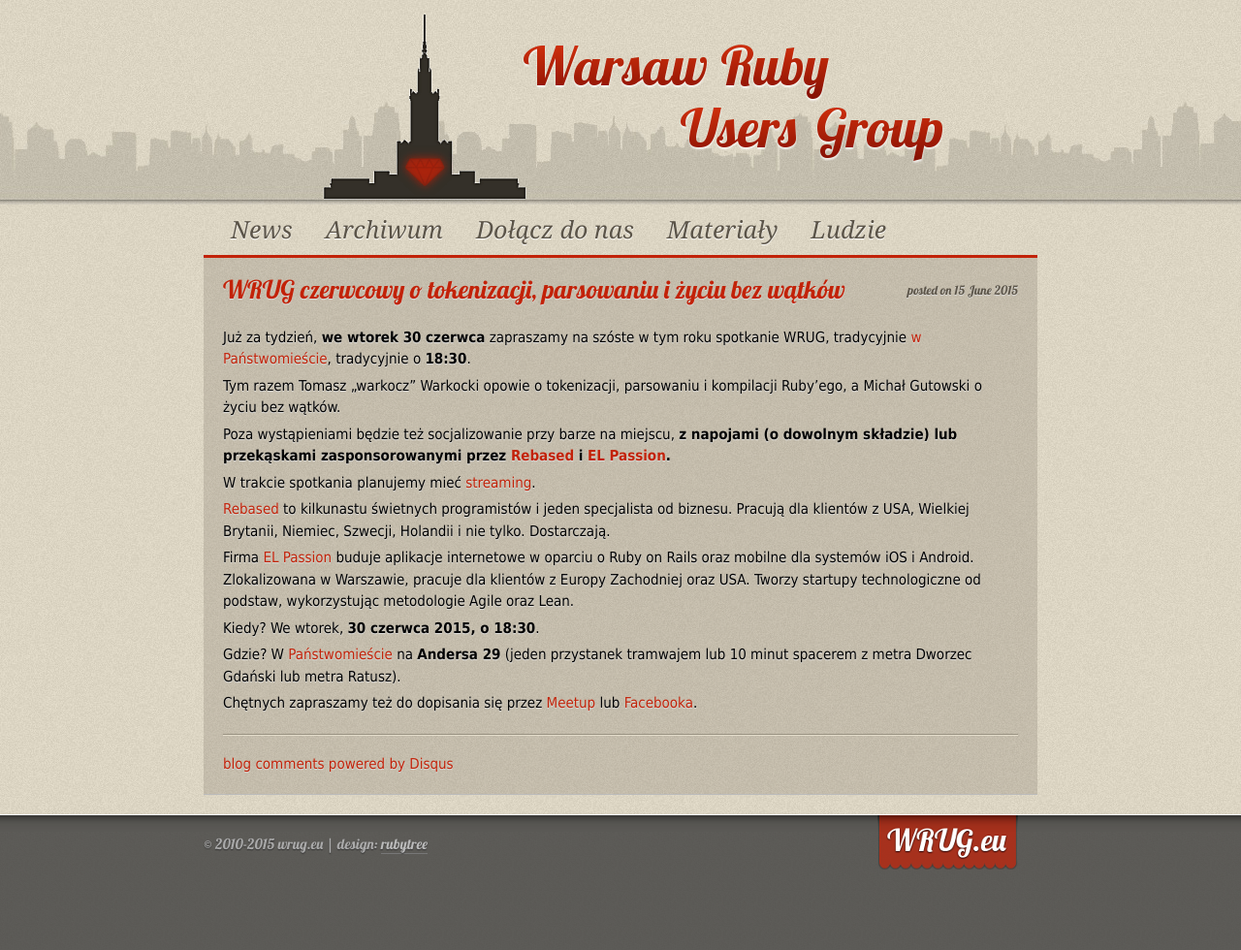
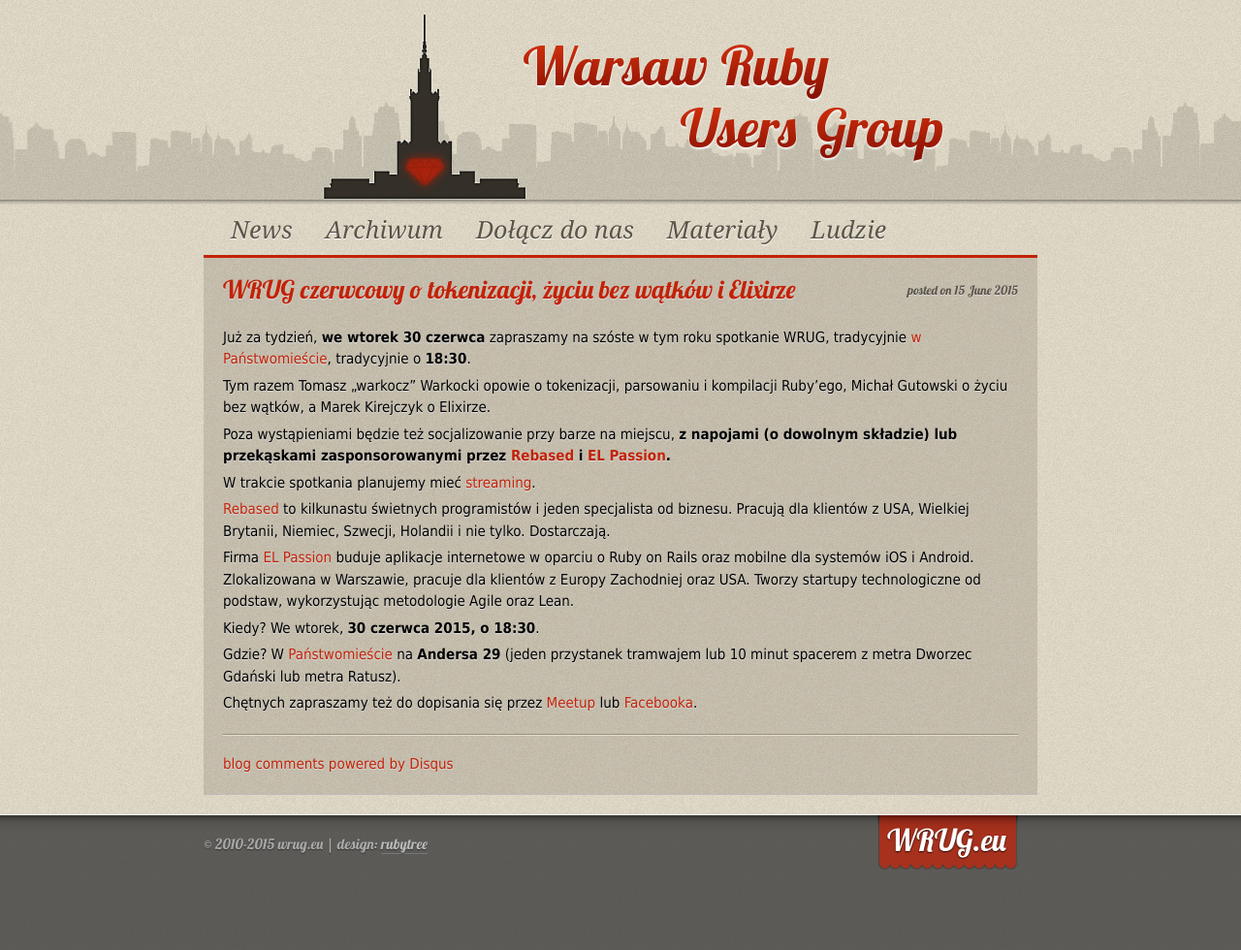
Before and after one commit to wrug/wrug.eu, a Jekyll site: the page built from _posts/2015-06-15-spotkanie-czerwcowe.md, in a window 1280 px wide. Shown: the whole page at 97% size. Built offline with Jekyll 4.4.1, drawn with Linux system fonts in a browser that asks for light colours; comment, search, counter and statistics services are not loaded.

Commit message:
June 2015: add Elixir talk info

```diff
--- a/_posts/2015-06-15-spotkanie-czerwcowe.md
+++ b/_posts/2015-06-15-spotkanie-czerwcowe.md
@@ -1,14 +1,15 @@
 ---
 layout: post
-title: WRUG czerwcowy o tokenizacji, parsowaniu i życiu bez wątków
+title: WRUG czerwcowy o tokenizacji, życiu bez wątków i Elixirze
 ---
 
 Już za tydzień, **we wtorek 30 czerwca** zapraszamy na szóste w tym roku
 spotkanie WRUG, tradycyjnie [w Państwomieście](http://panstwomiasto.pl),
 tradycyjnie o **18:30**.
 
-Tym razem Tomasz „warkocz” Warkocki opowie o tokenizacji, parsowaniu
-i kompilacji Ruby’ego, a Michał Gutowski o życiu bez wątków.
+Tym razem Tomasz „warkocz” Warkocki opowie o tokenizacji,
+parsowaniu i kompilacji Ruby’ego, Michał Gutowski
+o życiu bez wątków, a Marek Kirejczyk o Elixirze.
 
 Poza wystąpieniami będzie też socjalizowanie przy barze na miejscu, **z
 napojami (o dowolnym składzie) lub przekąskami zasponsorowanymi przez
```
